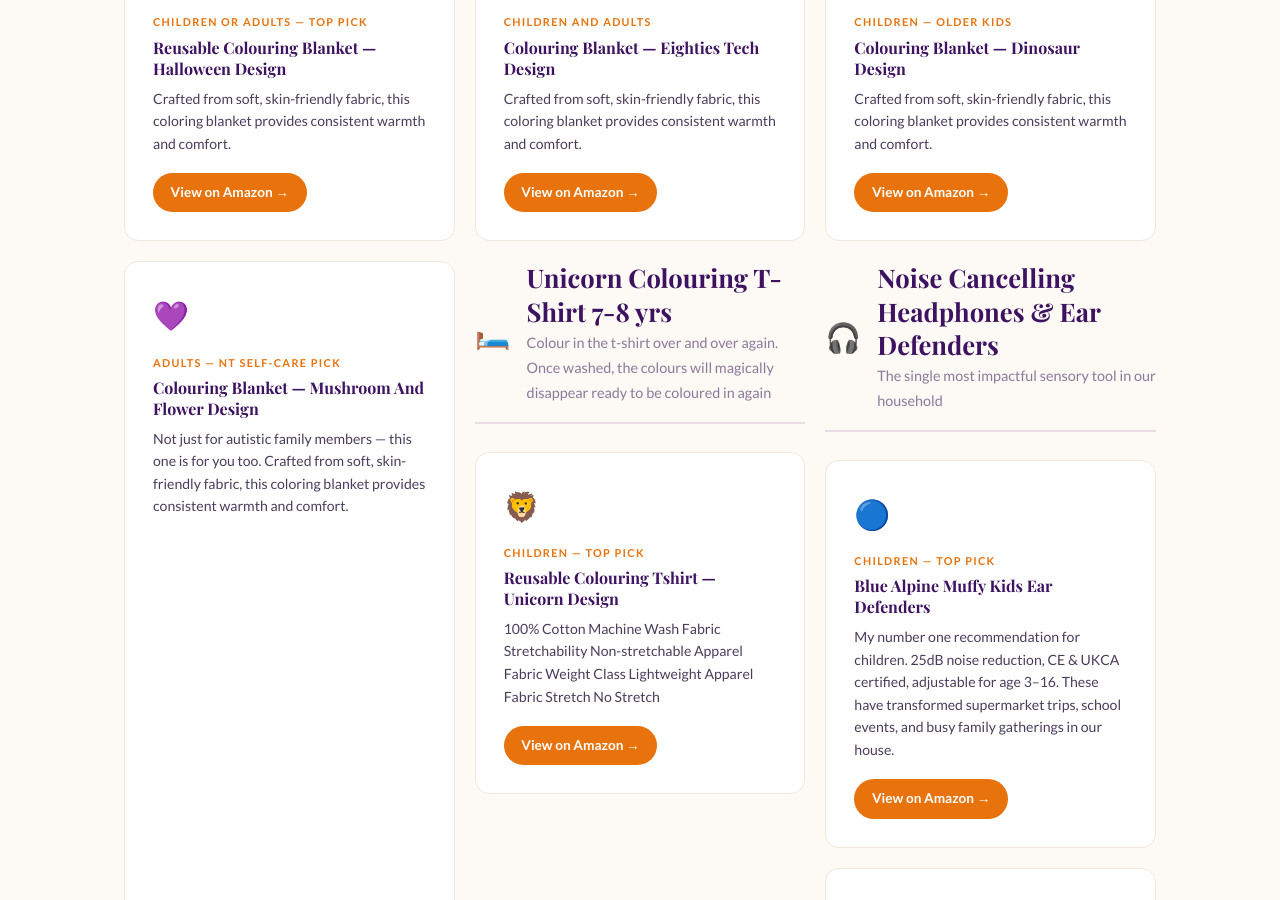
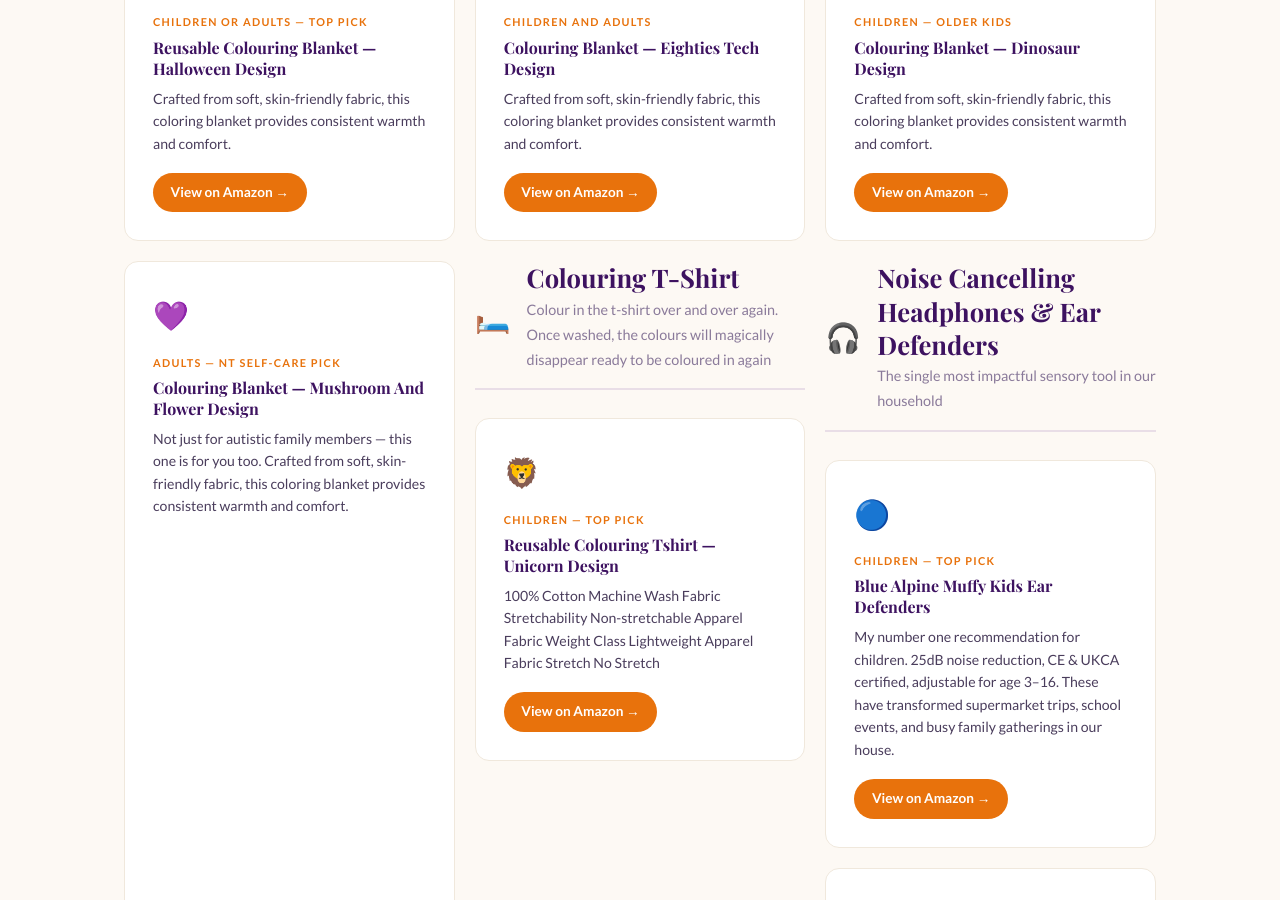
Before and after one commit to stixxnicky-lpa/loveparentingandautism, a Jekyll site: the page built from resources/index.html, in a window 1280 px wide and 900 px high, scrolled down 2151 px. Built offline with Jekyll 4.4.1, drawn with Linux system fonts in a browser that asks for light colours; some web fonts are replaced.

Commit message:
Update index.html

```diff
--- a/resources/index.html
+++ b/resources/index.html
@@ -230,7 +230,7 @@ permalink: /resources/
     <div class="category-header">
       <span class="category-icon">🛏️</span>
       <div>
-        <h2>Unicorn Colouring T-Shirt 7-8 yrs</h2>
+        <h2>Colouring T-Shirt</h2>
         <p>Colour in the t-shirt over and over again. Once washed, the colours will magically disappear ready to be coloured in again </p>
       </div>
     </div>
```
